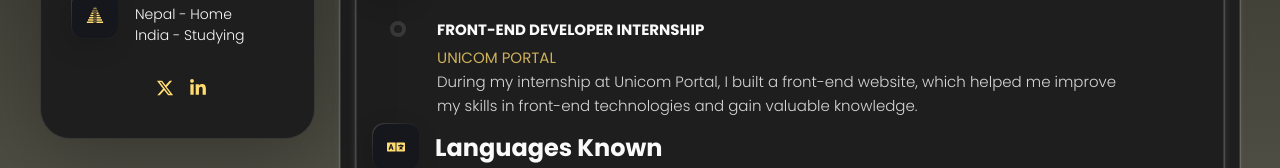
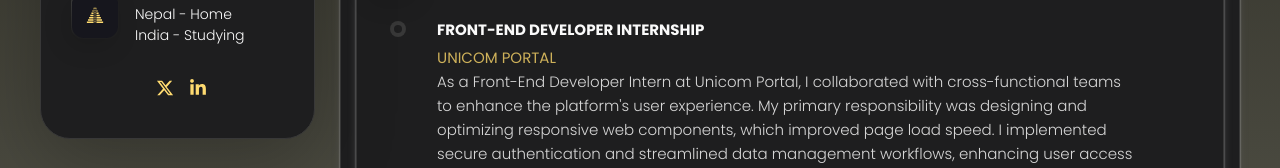
Before and after one commit to RajeevBaniya/portfolio, a React (Vite) app: page /resume in a window 1280 px wide. Shown: the part 585-753 px from the top of the page. Built offline with nearby package versions, Linux system fonts and the light colour scheme.

Commit message:
Update Resume.jsx

```diff
--- a/src/pages/Resume/Resume.jsx
+++ b/src/pages/Resume/Resume.jsx
@@ -47,8 +47,13 @@
           <TimelineItem
             title="FRONT-END DEVELOPER INTERNSHIP"
             date="UNICOM PORTAL"
-            description="During my internship at Unicom Portal, I built a front-end website,
-            which helped me improve my skills in front-end technologies and gain valuable knowledge."
+            description="As a Front-End Developer Intern at Unicom Portal, I collaborated with cross-functional teams
+            to enhance the platform's user experience. My primary responsibility was designing and optimizing responsive
+            web components, which improved page load speed. I implemented secure authentication and streamlined data management
+            workflows, enhancing user access control. By using modern web development practices, I developed UI features that
+            improved accessibility across devices. Overall, This internship strengthened my ability to work in fast-paced teams
+            and boosted my proficiency with modern development tools and version control systems like Git. Overall, the experience
+            deepened my understanding of user-centered design principles and scalable solutions."
           />
         </ol>
       </div>
```
